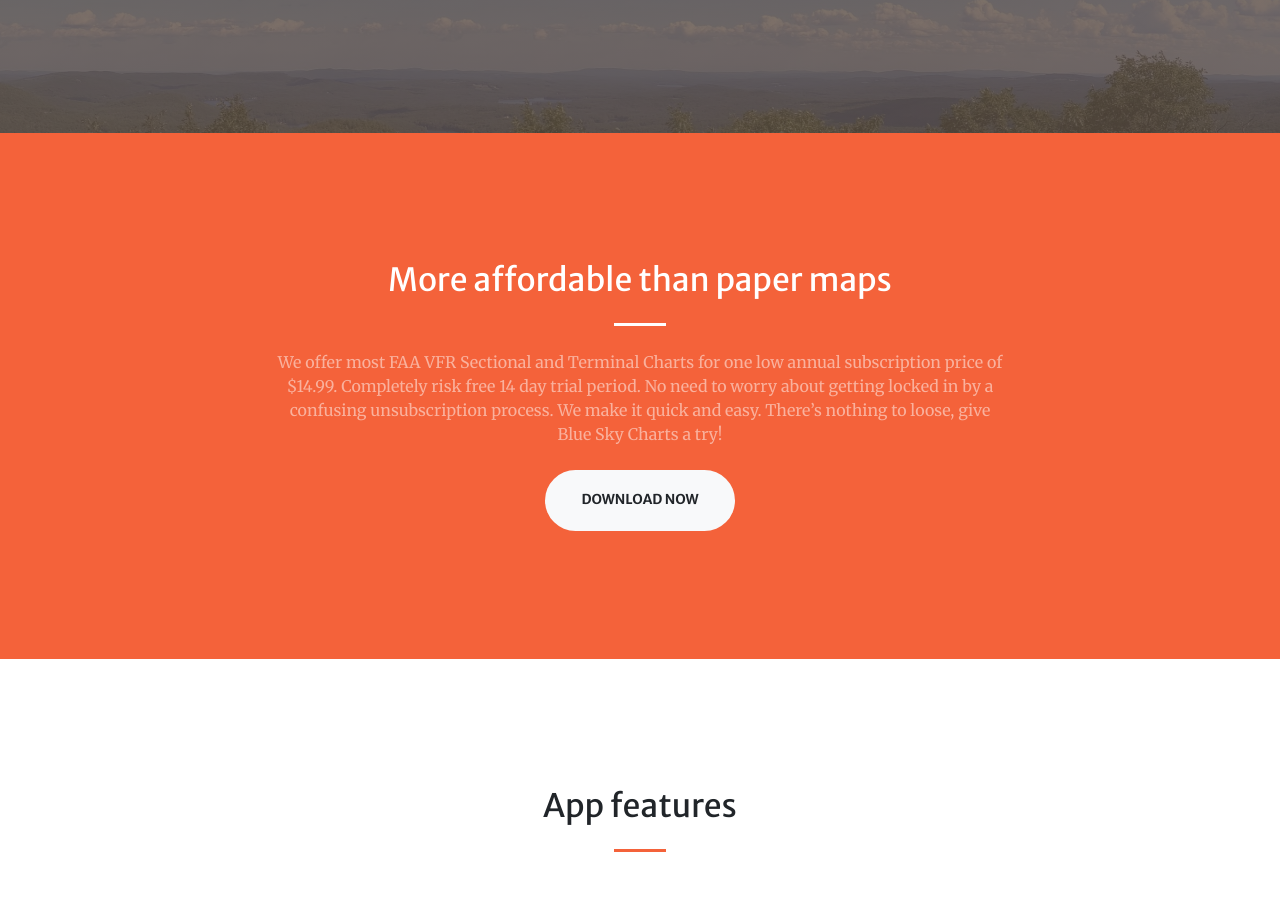
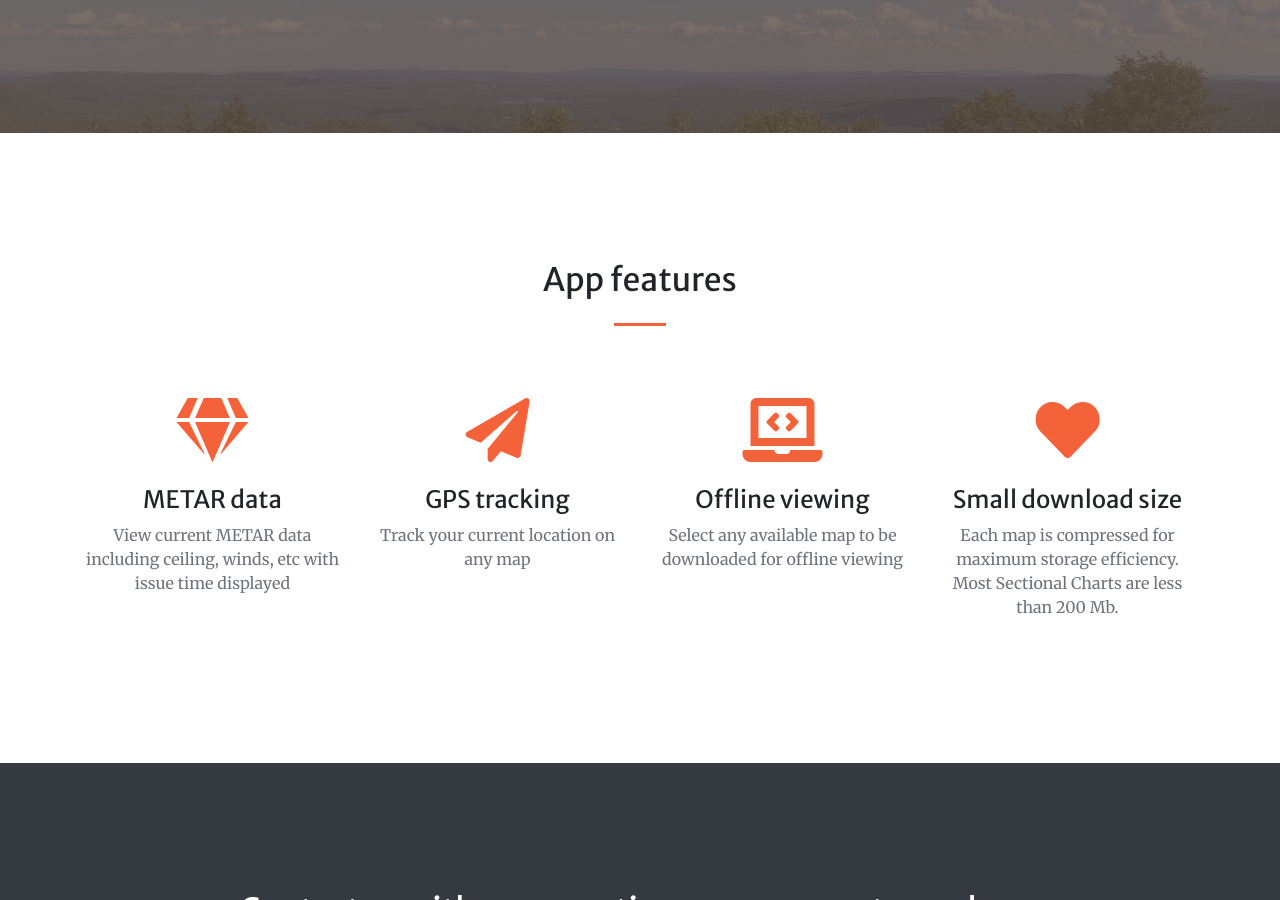
Before and after one commit to jcarter326613/blue-sky-charts, a Jekyll site: the page built from vfr-green-site/index.md, in a window 1280 px wide and 900 px high, scrolled down 767 px. Built offline with Jekyll 4.4.1, drawn with Linux system fonts in a browser that asks for light colours; nearby versions of some CDN libraries; some of the changed lines change nothing that is shown.

Commit message:
Removed some files from site generation and added commented out the call to action for downloading the app

```diff
--- a/vfr-green-site/_config.yml
+++ b/vfr-green-site/_config.yml
@@ -22,3 +22,5 @@
   - Gemfile.lock
   - build-in-docker.sh
   - README.md
+  - contract-history
+  - deploy
--- a/vfr-green-site/index.md
+++ b/vfr-green-site/index.md
@@ -6,22 +6,22 @@
     View graphical METAR data on available sectional charts, terminal charts or a combined world view.
     Bring electronic backup charts with you for full offline access when you need them.
     Track your current location to enhance your situational awareness while in flight.
-  action:
-    image:
-      src: 'https://play.google.com/intl/en_us/badges/static/images/badges/en_badge_web_generic.png'
-      alt: 'Get it on Google Play'
-    url: 'https://www.google.com'
+#  action:
+#    image:
+#      src: 'https://play.google.com/intl/en_us/badges/static/images/badges/en_badge_web_generic.png'
+#      alt: 'Get it on Google Play'
+#    url: 'https://www.google.com'
 
 sections:
-  - type: call-to-action.html
-    section_id: about
-    background_style: bg-primary
-    title: More affordable than paper maps
-    text: We offer most FAA VFR Sectional and Terminal Charts for one low annual subscription price of $14.99.  Completely risk free 14 day trial period.  No need to worry about getting locked in by a confusing unsubscription process.  We make it quick and easy.  There's nothing to loose, give Blue Sky Charts a try!
-    actions:
-      - title: Download Now
-        url: 'https://www.google.com'
-        class: btn-light
+#  - type: call-to-action.html
+#    section_id: about
+#    background_style: bg-primary
+#    title: More affordable than paper maps
+#    text: We offer most FAA VFR Sectional and Terminal Charts for one low annual subscription price of $14.99.  Completely risk free 14 day trial period.  No need to worry about getting locked in by a confusing unsubscription process.  We make it quick and easy.  There's nothing to loose, give Blue Sky Charts a try!
+#    actions:
+#      - title: Download Now
+#        url: 'https://www.google.com'
+#        class: btn-light
 
   - type: services.html
     section_id: services
```
